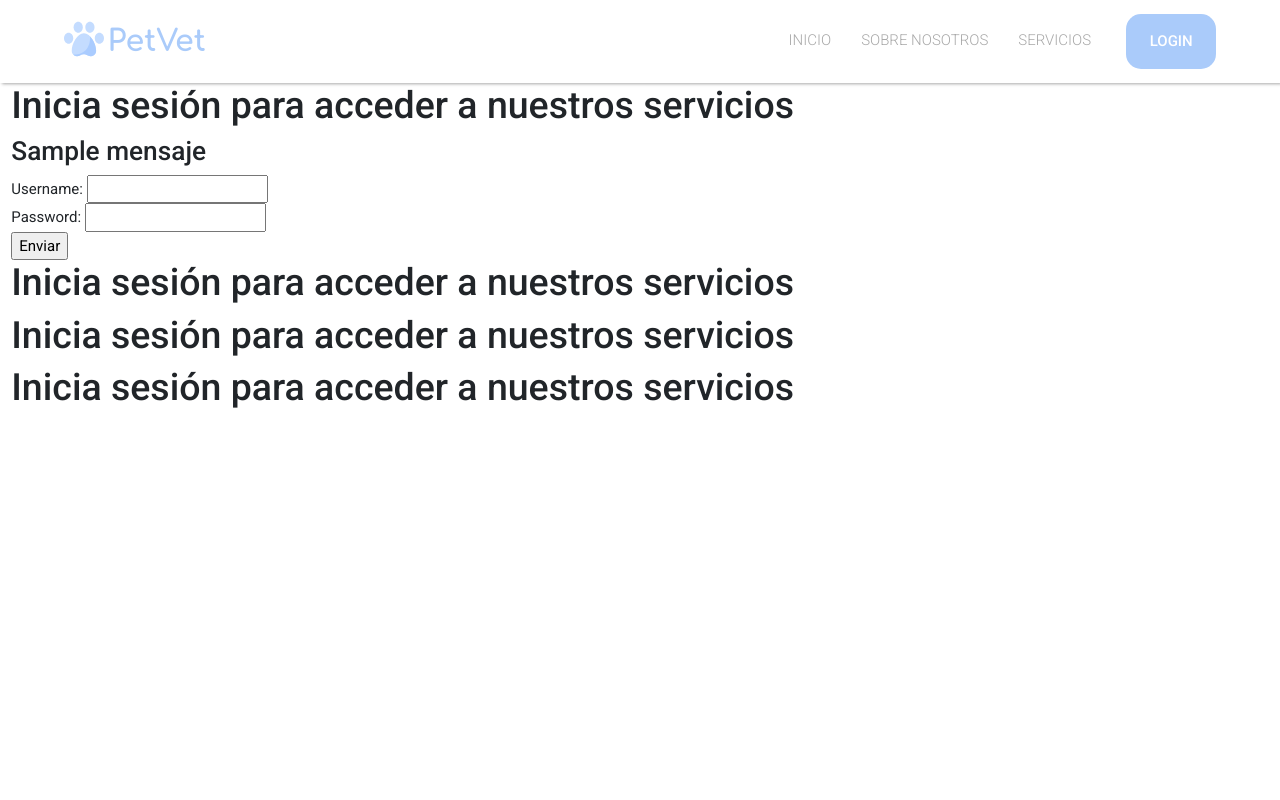
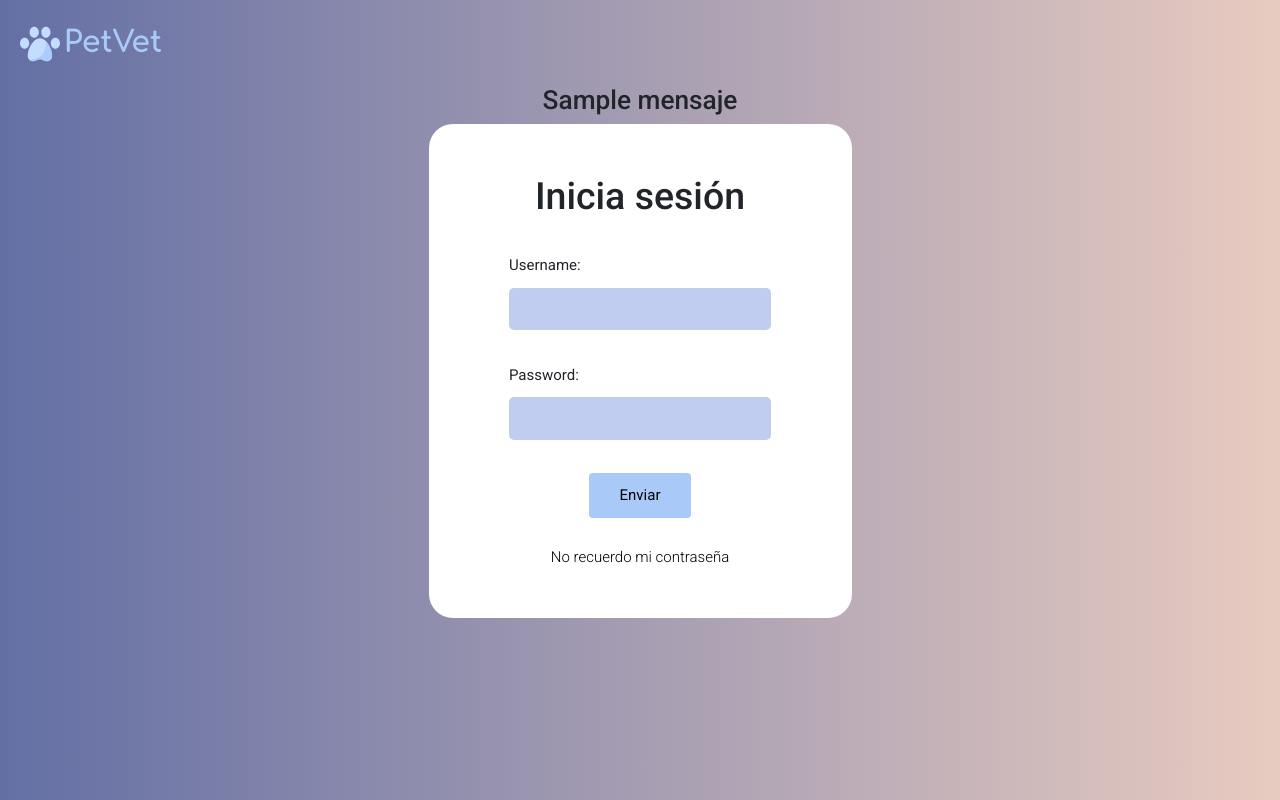
Before and after one commit to LUIS021201/ProyectoVeterinaria, a Flask app: template templates/login.html in a window 1280 px wide. Run offline with Flask 2, Linux system fonts and the light colour scheme; the template is opened without the code that fills it: most values are stand-ins (such as "Sample title", 1, 10 or a date in 2020).

Commit message:
Agregar estilos a template login.html

```diff
--- a/app.py
+++ b/app.py
@@ -36,5 +36,8 @@ def logout():
     session.clear()
     return redirect("/")
 
+
+
+
 if __name__ == '__main__':
     app.run(debug=True)
--- a/static/css/style.css
+++ b/static/css/style.css
@@ -10,18 +10,18 @@ html, body {
     overflow-x: hidden;
     top: 0;
     left: 0;
+    min-height: 100%;
 }
 
 a {
     text-decoration: none;
-	color:darkgray !important;
+    color: darkgray ;
     font-weight: 300;
 }
 
 
-
 a:hover {
-	color: #aacbfa !important;
+    color: #aacbfa ;
 }
 
 .navbar {
@@ -46,6 +46,7 @@ a:hover {
 .navbar-brand img {
     margin-top: -7px;
 }
+
 .navbar-toggler {
     background-color: white;
     border: none;
@@ -100,8 +101,89 @@ a:hover {
 .navbar-nav .btn:hover {
     background-color: #6398e3;
 }
+.body_login{
+      background: #E8CBC0; /* fallback for old browsers */
+    background: -webkit-linear-gradient(to right, #636FA4, #E8CBC0); /* Chrome 10-25, Safari 5.1-6 */
+    background: linear-gradient(to right, #636FA4, #E8CBC0); /* W3C, IE 10+/ Edge, Firefox 16+, Chrome 26+, Opera 12+, Safari 7+ */
 
-@media only screen and (max-width: 767px)  {
+}
+.fondo_login {
+
+
+    width: 100%;
+    min-height: 100%;
+    display: flex;
+    flex-direction: column;
+    justify-content: center;
+    align-items: center;
+}
+
+.login {
+    margin: 5%;
+    margin-top: 0%;
+    border-radius: 24px 24px 24px 24px;
+    -moz-border-radius: 24px 24px 24px 24px;
+    -webkit-border-radius: 24px 24px 24px 24px;
+    border: 0px solid #000000;
+    background-color: #ffffff;
+    padding: 50px 75px;
+}
+
+.form_login {
+    display: flex;
+    flex-direction: column;
+    justify-content: center;
+    align-items: center;
+}
+.boton_login{
+    background-color: #a9caf9;
+    color: #000000;
+    padding: 10px 30px;
+}
+.boton_login:hover{
+    background-color: #6398e3;
+    color: white;
+}
+.campo_login {
+    margin: 2%;
+
+}
+.label_login{
+    text-align: start;
+
+}
+.input_login{
+
+    background-color: #c0cdf1;
+    border: 0px;
+    border-radius: 5px;
+    padding: 10px 50px;
+}
+.contenedor_campo{
+    display: flex;
+    flex-direction: column;
+    justify-content: center;
+}
+.olvide_contrasenia{
+    font-size: 15px;
+
+    color: black;
+}
+.olvide_contrasenia:hover{
+    color: #010181;
+    text-decoration: underline;
+}
+.contenedor_logo{
+    padding: 20px 20px;
+}
+.logo{
+    font-family: 'Comfortaa';
+    font-size: 2rem;
+    color: #aacbfa !important;
+
+}
+
+@media only screen and (max-width: 767px) {
 
     .navbar-nav .btn {
         border-radius: 0;
@@ -111,15 +193,18 @@ a:hover {
         text-align: center;
 
     }
+
     .navbar-expand-md .navbar-nav .nav-link {
-		border-bottom: 1px solid rgba(0,0,0,.03);
+        border-bottom: 1px solid rgba(0, 0, 0, .03);
 
     }
+
     .nav-link:hover {
-		background-color: rgba(0,0,0,.03) !important;
+        background-color: rgba(0, 0, 0, .03) !important;
         transition: all .3s ease-in-out;
 
     }
+
     .navbar-expand-md .navbar-nav {
         padding: 5%;
         background-color: white;
--- a/templates/base.html
+++ b/templates/base.html
@@ -8,6 +8,7 @@
     {% block head %}
 
     <title>{% block title %}{% endblock %}</title>
+
 
     {% endblock %}
 </head>
@@ -34,7 +35,7 @@
               <a class="nav-link last-item" href="#">SERVICIOS</a>
             </li>
             <li>
-              <button class="btn" type="submit">LOGIN</button
+              <button class="btn" type="submit">LOGIN</button>
             </li>
           </ul>
           <!-- <ul class="navbar-nav ">
--- a/templates/index.html
+++ b/templates/index.html
@@ -33,4 +33,6 @@
   </div>
 <h1>VETERINARIA</h1>
 <a href="/logout">Cerrar sesión</a>
+
+
 {% endblock %}
--- a/templates/login.html
+++ b/templates/login.html
@@ -1,28 +1,46 @@
-{%  extends "base.html"  %}
-{% block title %}Log In
-{% endblock %}
-{% block head %}
-{{ super() }}
-{% endblock %}
-{% block body %}
-<div class="container-fluid">
-<h1>Inicia sesión para acceder a nuestros servicios</h1>
-<h3>{{mensaje}}</h3>
-<form action="" method="POST">
-    <label for="user">Username:</label>
-    <input type="text" id="username" name="username"  ><br>
-    <label for="password">Password:</label>
-    <input type="password" id="password" name="password" ><br>
-    <input type="submit" name="enviar" value="Enviar">
+<!doctype html>
+<html lang="en">
+<head>
+    <meta charset="UTF-8">
+    <meta name="viewport"
+          content="width=device-width, user-scalable=no, initial-scale=1.0, maximum-scale=1.0, minimum-scale=1.0">
+    <meta http-equiv="X-UA-Compatible" content="ie=edge">
+    <title>Log In</title>
+    <link href="https://cdn.jsdelivr.net/npm/bootstrap@5.1.3/dist/css/bootstrap.min.css" rel="stylesheet"
+          integrity="sha384-1BmE4kWBq78iYhFldvKuhfTAU6auU8tT94WrHftjDbrCEXSU1oBoqyl2QvZ6jIW3" crossorigin="anonymous">
 
-    <h1>Inicia sesión para acceder a nuestros servicios</h1>
+    <link rel="stylesheet" type="text/css" href="/static/css/style.css">
 
-    <h1>Inicia sesión para acceder a nuestros servicios</h1>
+</head>
+<body class="body_login">
 
-    <h1>Inicia sesión para acceder a nuestros servicios</h1>
+    <div class="contenedor_logo">
+        <a class="logo" href="#"><img class="me-1" src="/static/logo.svg" width="40"
+                                              height="36" alt="logo">PetVet</a>
+    </div>
+
+<div class="fondo_login">
+
+    <h3>{{mensaje}}</h3>
+    <div class="login">
+        <form class="form_login" action="" method="POST">
+            <h1>Inicia sesión</h1>
+            <br>
+            <div class="contenedor_campo">
+                <label class="campo_login label_login" for="user">Username:</label>
+                <input class="campo_login input_login" type="text" id="username" name="username"><br>
+            </div>
+            <div class="contenedor_campo">
+                <label class="campo_login label_login" for="password">Password:</label>
+                <input class="campo_login input_login" type="password" id="password" name="password"><br>
+            </div>
+            <input class="campo_login btn boton_login" type="submit" name="enviar" value="Enviar">
+            <br>
+            <a href="#" class="olvide_contrasenia">No recuerdo mi contraseña</a>
 
 
-</form>
+        </form>
+    </div>
 </div>
-
-{% endblock %}
+</body>
+</html>
```
Lines whose indentation alone changed are shown as unchanged.
